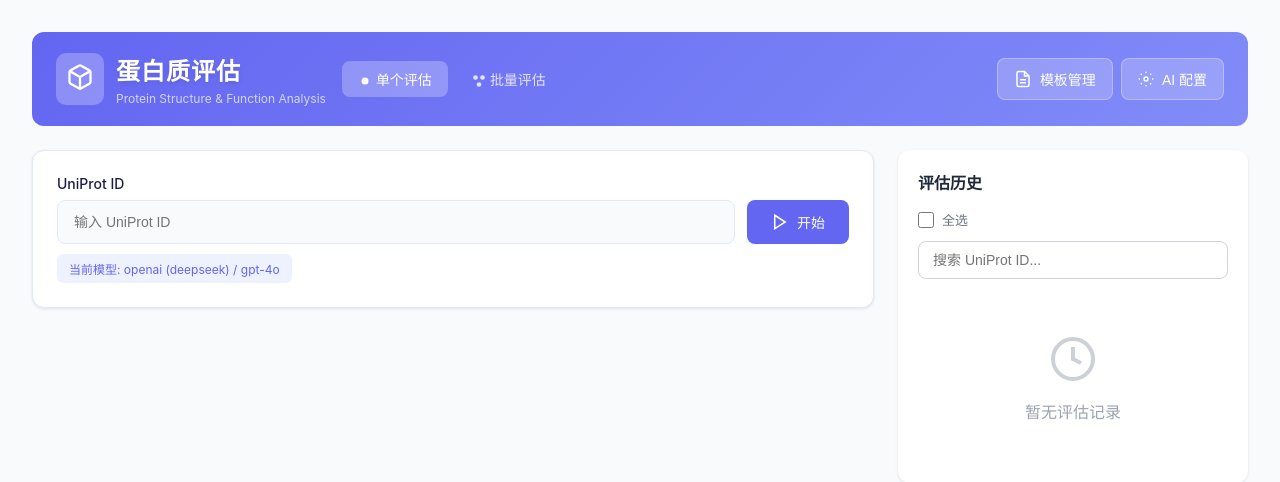
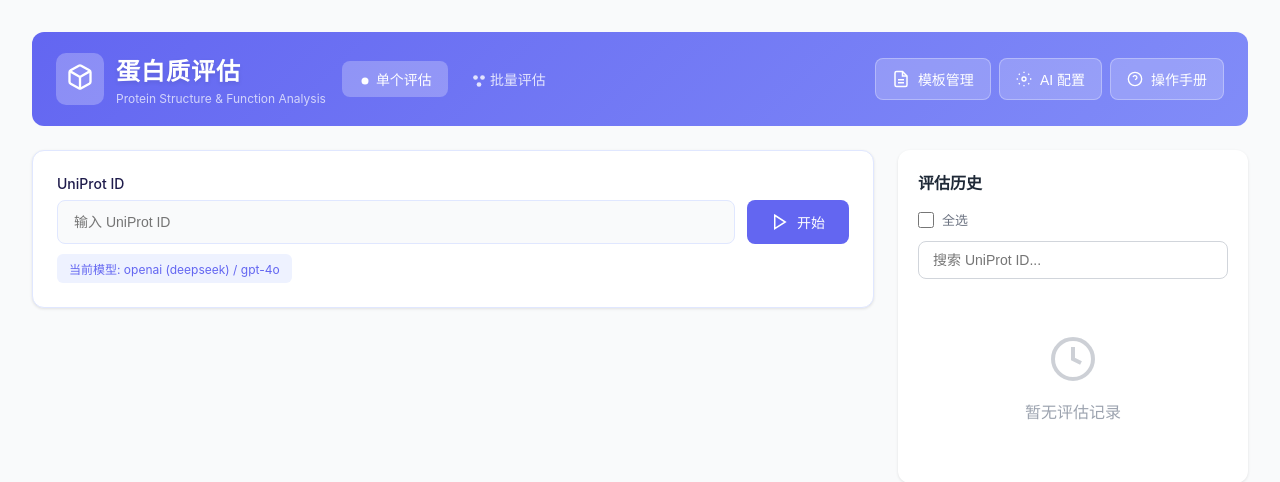
Before and after one commit to Jing0715-fer/protein_evaluator, a Flask app: page /evaluation in a window 1280 px wide. Shown: the top 482 px of the page. Run offline with Flask 3, Linux system fonts and the light colour scheme; data that the repository does not hold is empty; some libraries are stand-ins or nearby versions.

Commit message:
Open manual page in new window
- Change openManual to open protein_evaluator_manual.html in new tab

Co-Authored-By: Claude Opus 4.6 <noreply@anthropic.com>

```diff
--- a/templates/evaluation.html
+++ b/templates/evaluation.html
@@ -708,6 +708,14 @@
                     </svg>
                     AI 配置
                 </button>
+                <button class="btn-settings" onclick="openManual()" style="background: rgba(255,255,255,0.2); border: 1px solid rgba(255,255,255,0.3); color: #fff;">
+                    <svg width="16" height="16" viewBox="0 0 24 24" fill="none" stroke="currentColor" stroke-width="2">
+                        <circle cx="12" cy="12" r="10"></circle>
+                        <path d="M9.09 9a3 3 0 0 1 5.83 1c0 2-3 3-3 3"></path>
+                        <line x1="12" y1="17" x2="12.01" y2="17"></line>
+                    </svg>
+                    操作手册
+                </button>
             </div>
         </div>
     </div>
@@ -2796,6 +2804,10 @@ function copyPrompt() {
     }
 }
 
+function openManual() {
+    window.open('/protein_evaluator_manual.html', '_blank');
+}
+
 function showError(message) {
     document.getElementById('progress-section').style.display = 'none';
     document.getElementById('results-section').style.display = 'none';
```
